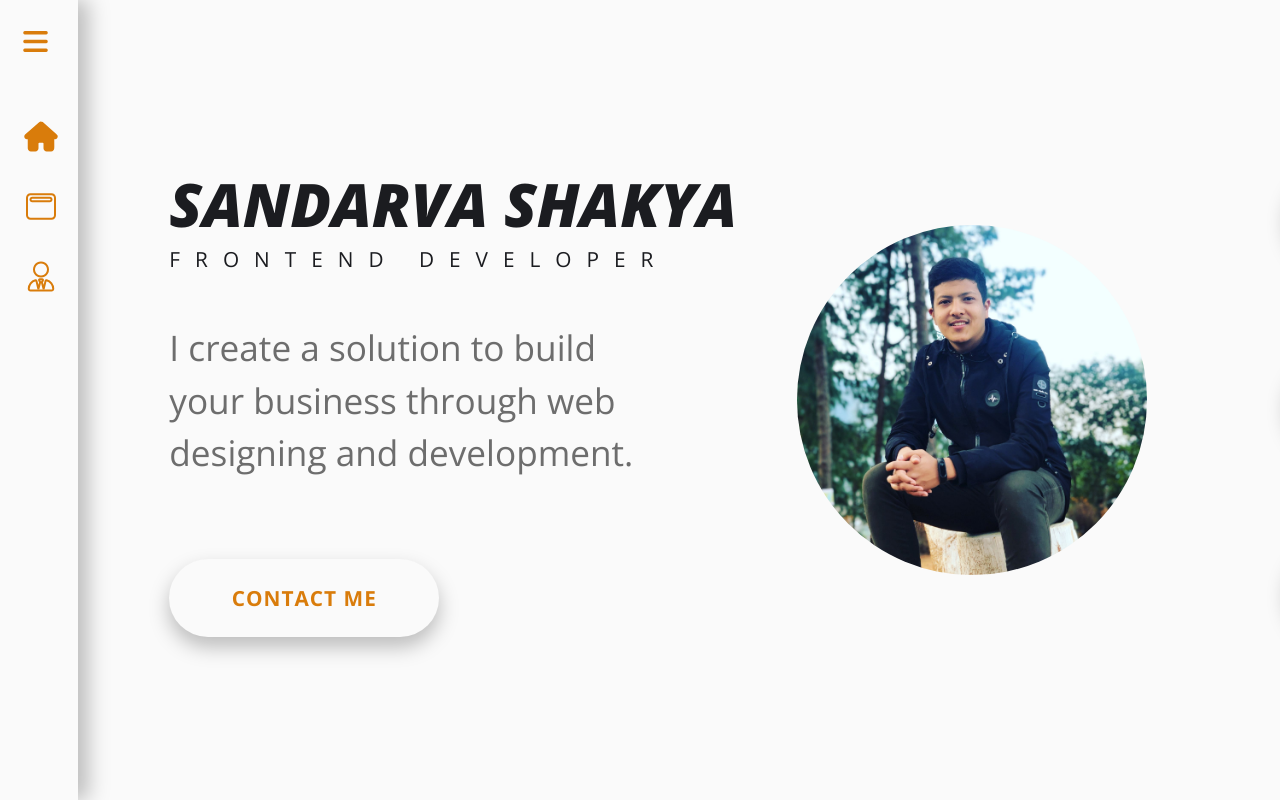
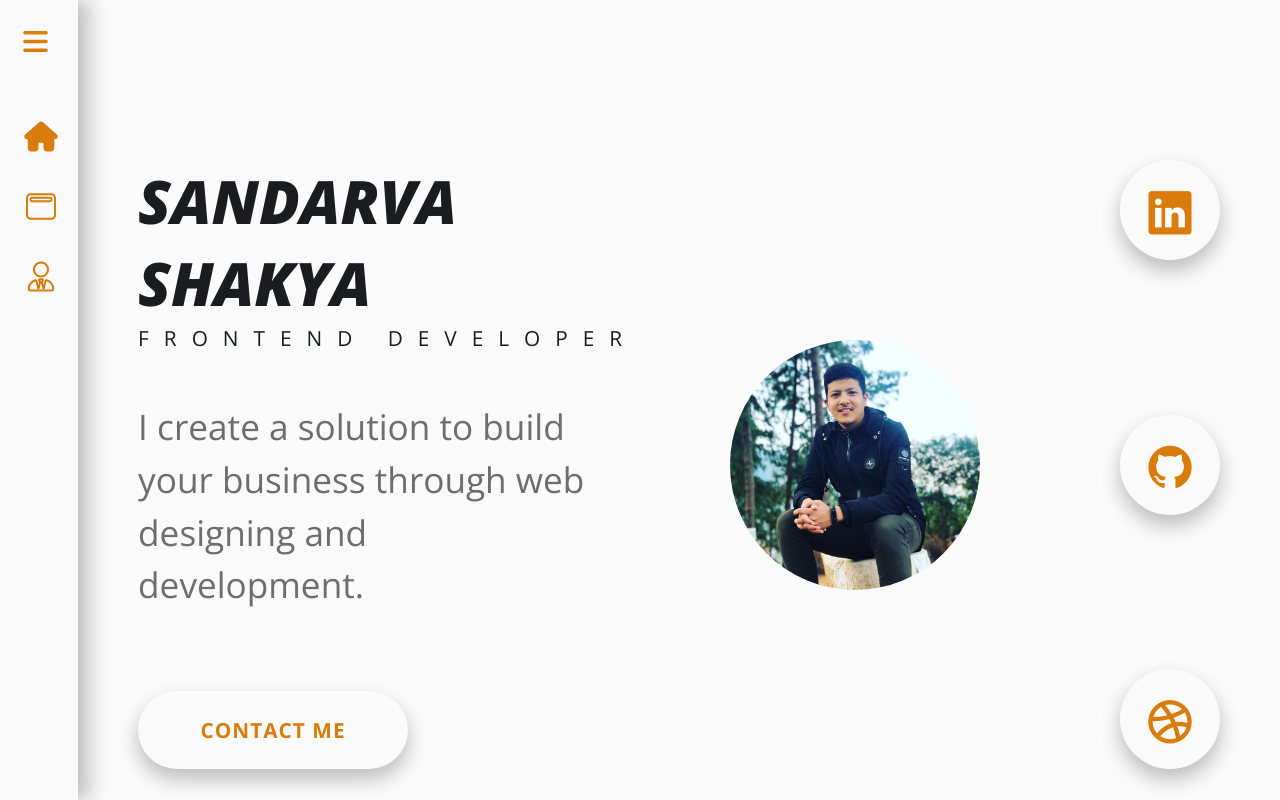
Before and after one commit to SandarvaShakya/portfolio-website, a plain HTML site: page index.html in a window 1280 px wide. Shown: the top 800 px of the page. Drawn offline with nearby package versions, Linux system fonts and the light colour scheme.

Commit message:
Changed media query limit

```diff
--- a/styles/style.css
+++ b/styles/style.css
@@ -534,7 +534,7 @@ input:checked + .slider:before {
   line-height: 1.5; */
 }
 
-@media (min-width: 1080px) {
+@media (min-width: 1000px) {
   /********************
     global styles
   ********************/
@@ -736,3 +736,24 @@ input:checked + .slider:before {
     margin-left: 1rem;
   }
 }
+
+@media (min-width: 1000px) and (max-width: 1450px) {
+  .container {
+    width: 90%;
+  }
+
+  .home-grid {
+    display: grid;
+    grid-template-areas: "text-content img social";
+    place-items: center;
+  }
+
+  .heading {
+    white-space: normal;
+  }
+
+  .profile-img {
+    width: 250px;
+    height: 250px;
+  }
+}
```
